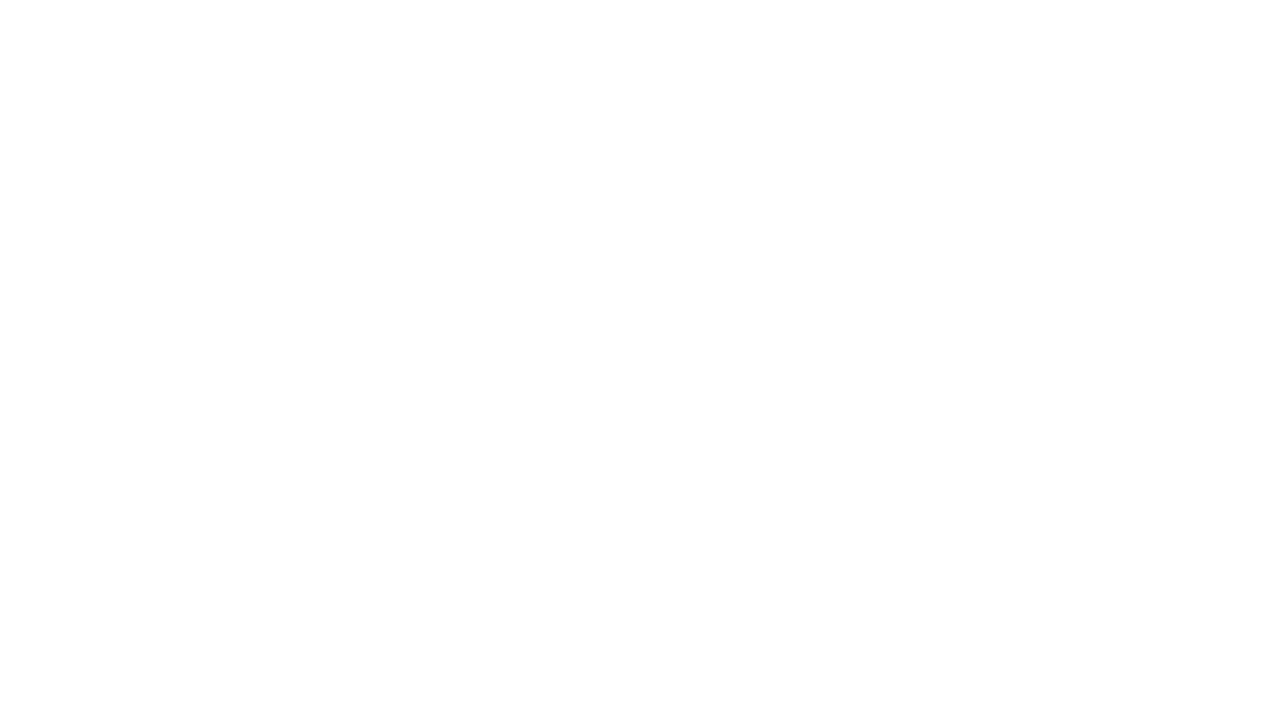
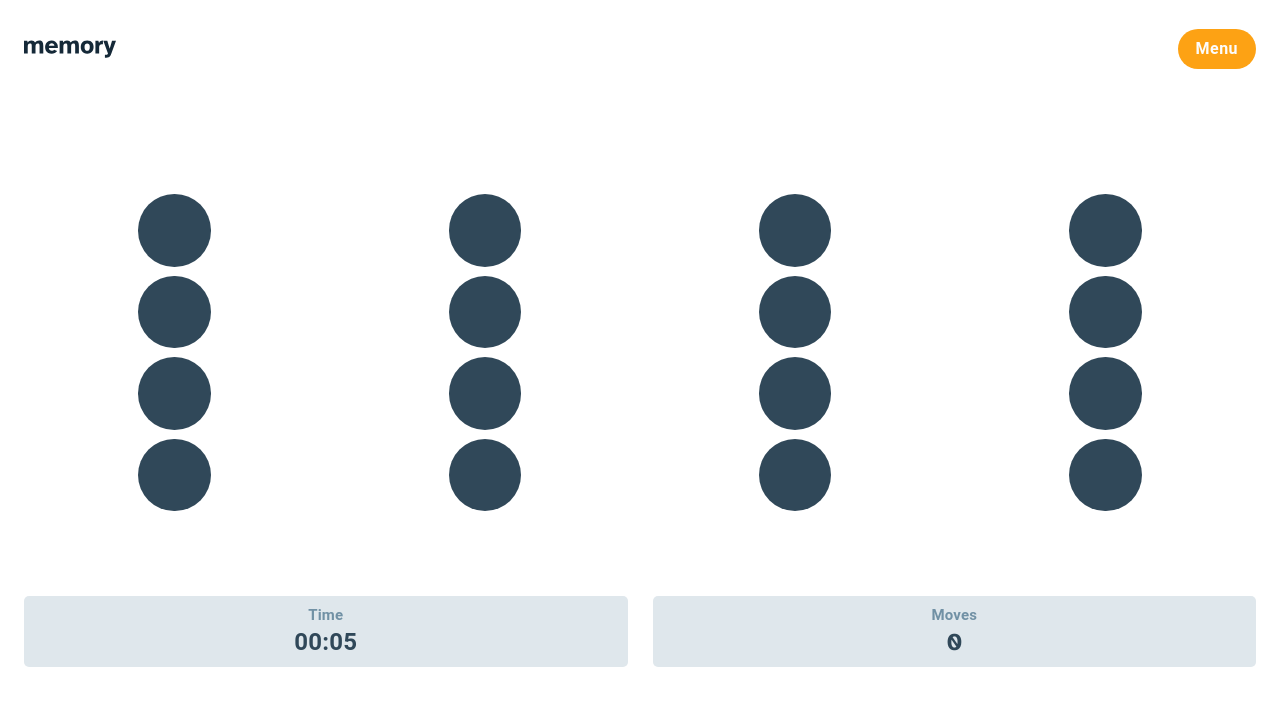
Before and after one commit to Zuzuu1992/Memory-Game, a React (Vite) app: page /game in a window 1280 px wide. Shown: the top 706 px of the page. Built offline with nearby package versions, Linux system fonts and the light colour scheme.

Commit message:
feat:work on timer

```diff
--- a/src/App.jsx
+++ b/src/App.jsx
@@ -57,36 +57,14 @@ function App() {
   const [choiceOne, setChoiceOne] = useState(null);
   const [choiceTwo, setChoiceTwo] = useState(null);
   const [isFlipped, setIsFlipped] = useState(true);
+  const [disabled, setDisabled] = useState(false);
 
   // console.log("selectedTheme:", selectedTheme);
   // console.log("selectedGridSize:", selectedGridSize);
   // console.log("selectedPlayers:", selectedPlayers);
-  console.log(choiceOne, choiceTwo);
+  // console.log(choiceOne, choiceTwo);
 
-  //shuffle Circles
-  // const shuffleCircles = () => {
-  //   const shuffledCircles = [...circleImages, ...circleImages]
-  //     .sort(() => Math.random() - 0.5)
-  //     // .slice(0, 8)
-  //     .map((circle) => ({ ...circle, id: Math.random() }));
-  //   setCircles(shuffledCircles);
-  //   setTurns(0);
-  // };
-
-  // const shuffleCircles = () => {
-  //   const shuffledCircles =
-  //     selectedTheme === "Numbers"
-  //       ? [...CircleNumbers, ...CircleNumbers]
-  //           .sort(() => Math.random() - 0.5)
-  //           .map((circle) => ({ ...circle, id: Math.random() }))
-  //       : [...circleImages, ...circleImages]
-  //           .sort(() => Math.random() - 0.5)
-  //           .map((circle) => ({ ...circle, id: Math.random() }));
-
-  //   setCircles(shuffledCircles);
-  //   setTurns(0);
-  // };
-
+  //shuffle circles
   const shuffleCircles = () => {
     const shuffledCircles =
       selectedTheme === "Numbers" && selectedGridSize === "6x6"
@@ -98,21 +76,13 @@ function App() {
             .sort(() => Math.random() - 0.5)
             .map((circle) => ({ ...circle, id: Math.random() }))
         : selectedTheme === "Numbers" && selectedGridSize === "4x4"
-        ? [...CircleNumbers, ...CircleNumbers]
+        ? [...CircleNumbers.slice(0, 8), ...CircleNumbers.slice(0, 8)]
             .sort(() => Math.random() - 0.5)
-            .slice(0, 8)
-            .flatMap((circle) => [
-              { ...circle, id: Math.random() },
-              { ...circle, id: Math.random() },
-            ])
+            .map((circle) => ({ ...circle, id: Math.random() }))
         : selectedTheme === "Icons" && selectedGridSize === "4x4"
-        ? [...circleImages, ...circleImages]
+        ? [...circleImages.slice(0, 8), ...circleImages.slice(0, 8)]
             .sort(() => Math.random() - 0.5)
-            .slice(0, 8)
-            .flatMap((circle) => [
-              { ...circle, id: Math.random() },
-              { ...circle, id: Math.random() },
-            ])
+            .map((circle) => ({ ...circle, id: Math.random() }))
         : null;
 
     setCircles(shuffledCircles);
@@ -140,6 +110,8 @@ function App() {
 
   useEffect(() => {
     if (choiceOne && choiceTwo) {
+      setDisabled(true);
+      // console.log(disabled);
       const isMatched =
         selectedTheme === "Numbers"
           ? choiceOne.position === choiceTwo.position
@@ -178,14 +150,21 @@ function App() {
     }
   }, [choiceOne, choiceTwo, selectedTheme]);
 
-  console.log(circles);
+  // console.log(circles);
 
   // reset choices and increase turn
   const resetTurn = () => {
     setChoiceOne(null);
     setChoiceTwo(null);
     setTurns((prevTurns) => prevTurns + 1);
+    setDisabled(false);
   };
+
+  //start a new game automatically
+  useEffect(() => {
+    shuffleCircles();
+  }, []);
+
   return (
     <Router>
       <>
@@ -224,6 +203,7 @@ function App() {
                 handleChoice={handleChoice}
                 isFlipped={isFlipped}
                 setIsFlipped={setIsFlipped}
+                disabled={disabled}
               />
             }
           />
--- a/src/Pages/Game.jsx
+++ b/src/Pages/Game.jsx
@@ -1,31 +1,82 @@
 import { styled } from "@mui/system";
 import React from "react";
-import { Box as MuiBox } from "@mui/material";
+import {
+  Box,
+  Box as MuiBox,
+  Button,
+  Button as MuiButton,
+  Stack,
+  Typography as MuiTypography,
+} from "@mui/material";
 import SingleCircleIcon from "../components/SingleCircleIcon";
 import SingleCircleNumber from "../components/SingleCircleNumber";
-
-const GridBox = styled(MuiBox)(`
-  margin-top: 40px;
-  display: grid;
-  grid-template-columns: repeat(6, 1fr);
-  column-gap: 9.12px;
-  row-gap: 9.12px;
-`);
+import Logo2 from "/assets/logo2.svg";
+import { useState, useEffect, useRef } from "react";
+import Timer from "../components/Timer";
 
 export const Game = ({
   selectedTheme,
   selectedGridSize,
   selectedPlayers,
+  turns,
   circles,
   handleChoice,
   choiceOne,
   choiceTwo,
+  disabled,
 }) => {
-  console.log(selectedTheme);
-  console.log(selectedGridSize);
-  console.log(selectedPlayers);
+  // console.log(selectedTheme);
+  // console.log(selectedGridSize);
+  // console.log(selectedPlayers);
+
+  const [show, setShow] = useState(false);
+  const menuRef = useRef(null);
+
+  const handleMenuClick = () => {
+    setShow(true);
+  };
+
+  const handleClickOutside = (event) => {
+    if (
+      menuRef.current &&
+      !menuRef.current.contains(event.target) &&
+      !menuRef.current.previousSibling.contains(event.target)
+    ) {
+      setShow(false);
+    }
+  };
+
+  useEffect(() => {
+    document.addEventListener("mousedown", handleClickOutside);
+
+    return () => {
+      document.removeEventListener("mousedown", handleClickOutside);
+    };
+  }, []);
+
   return (
     <>
+      <WrapperBox show={show ? "false" : undefined}>
+        <Header>
+          <img src={Logo2} style={{ width: "92px" }} />
+          <Box sx={{ position: "relative" }}>
+            <MenuButton
+              onClick={handleMenuClick}
+              show={show ? "false" : undefined}
+            >
+              Menu
+            </MenuButton>
+            {show && (
+              <div ref={menuRef}>
+                <MenuBox>
+                  <ResetButton>Restart</ResetButton>
+                  <ResetButton>New Game</ResetButton>
+                  <ResetButton>Resume Game</ResetButton>
+                </MenuBox>
+              </div>
+            )}
+          </Box>
+        </Header>
         {selectedTheme === "Icons" &&
           selectedGridSize === "6x6" &&
           selectedPlayers === "1" && (
@@ -36,11 +87,14 @@ export const Game = ({
                   circle={circle}
                   handleChoice={handleChoice}
                   isFlipped={
-                  circle === choiceOne || circle === choiceTwo || circle.clicked
+                    circle === choiceOne ||
+                    circle === choiceTwo ||
+                    circle.clicked
                   }
                   selectedTheme={selectedTheme}
                   selectedPlayers={selectedPlayers}
                   selectedGridSize={selectedGridSize}
+                  disabled={disabled}
                 />
               ))}
             </GridBox>
@@ -55,11 +109,14 @@ export const Game = ({
                   circle={circle}
                   handleChoice={handleChoice}
                   isFlipped={
-                  circle === choiceOne || circle === choiceTwo || circle.clicked
+                    circle === choiceOne ||
+                    circle === choiceTwo ||
+                    circle.clicked
                   }
                   selectedTheme={selectedTheme}
                   selectedPlayers={selectedPlayers}
                   selectedGridSize={selectedGridSize}
+                  disabled={disabled}
                 />
               ))}
             </GridBox>
@@ -78,11 +135,14 @@ export const Game = ({
                   circle={circle}
                   handleChoice={handleChoice}
                   isFlipped={
-                  circle === choiceOne || circle === choiceTwo || circle.clicked
+                    circle === choiceOne ||
+                    circle === choiceTwo ||
+                    circle.clicked
                   }
                   selectedTheme={selectedTheme}
                   selectedPlayers={selectedPlayers}
                   selectedGridSize={selectedGridSize}
+                  disabled={disabled}
                 />
               ))}
             </GridBox>
@@ -101,15 +161,156 @@ export const Game = ({
                   circle={circle}
                   handleChoice={handleChoice}
                   isFlipped={
-                  circle === choiceOne || circle === choiceTwo || circle.clicked
+                    circle === choiceOne ||
+                    circle === choiceTwo ||
+                    circle.clicked
                   }
                   selectedTheme={selectedTheme}
                   selectedPlayers={selectedPlayers}
                   selectedGridSize={selectedGridSize}
+                  disabled={disabled}
                 />
               ))}
             </GridBox>
           )}
+        <Footer>
+          <SideBox>
+            <BoxTM>Time</BoxTM>
+            <Timer>8</Timer>
+          </SideBox>
+          <SideBox>
+            <BoxTM>Moves</BoxTM>
+            <BoxValue>{turns}</BoxValue>
+          </SideBox>
+        </Footer>
+      </WrapperBox>
     </>
   );
 };
+
+const WrapperBox = styled(MuiBox)(
+  ({ show }) => `
+  display: flex;
+  flex-direction: column;
+  row-gap: 85px;
+  padding-top: 29px;
+  padding-bottom: 24px;
+  padding-left: 24px;
+  padding-right: 24px;
+  position: relative;
+  height:100vh;
+
+  &::before {
+    content: "";
+    position: absolute;
+    top: 0;
+    left: 0;
+    width: 100%;
+    height: 100%;
+    background-color: rgba(0, 0, 0, 0.4);
+    z-index: 1;
+    display: ${show ? "block" : "none"};
+    pointer-events: ${show ? "auto" : "none"};
+  }
+`
+);
+
+const MenuButton = styled(MuiButton)(`
+background-color: #FDA214;
+padding-top:10px;
+padding-bottom:10px;
+padding-left:18px;
+padding-right:18px;
+font-weight: 700;
+font-size: 16px;
+line-height: 20px;
+color: #FCFCFC;
+border-radius:26px;
+text-transform:none;
+&:focus {
+    background-color: #fda214;
+    outline: none;
+  }
+`);
+
+const MenuBox = styled(MuiBox)(`
+  position:absolute;
+  top:235px;
+  right:0;
+  width:327px;
+  display:flex;
+  flex-direction:column;
+  align-items:center;
+  justify-content:center;
+  row-gap:16px;
+  background-color:#F2F2F2;
+  padding:24px;
+  border-radius:10px;
+  z-index:2;
+`);
+
+const ResetButton = styled(MuiButton)(`
+  background-color:#DFE7EC;
+  border-radius:26px;
+  font-weight: 700;
+  font-size: 18px;
+  line-height: 22px;
+  color: #304859;
+  text-transform:none;
+  width:100%;
+  padding-top:12px;
+  padding-bottom:14px;
+
+`);
+
+const GridBox = styled(MuiBox)(`
+  margin-top: 40px;
+  display: grid;
+  grid-template-columns: repeat(6, 1fr);
+  column-gap: 9.12px;
+  row-gap: 9.12px;
+`);
+
+const Header = styled(MuiBox)(`
+  display:flex;
+  flex-direction:row;
+  align-items:center;
+  justify-content:space-between;
+`);
+
+const Footer = styled(MuiBox)(`
+  display:flex;
+  flex-direction:row;
+  align-items:center;
+  justify-content:space-between;
+  column-gap:25px;
+`);
+
+const SideBox = styled(MuiBox)(`
+ background-color:#DFE7EC;
+ border-radius:5px;
+ padding-top:10px;
+ padding-bottom:10px;
+ display:flex;
+ flex-direction:column;
+ align-items:center;
+ justify-content:center;
+ row-gap:2px;
+ width:100%;
+`);
+
+const BoxTM = styled(MuiTypography)(`
+ font-weight: 700;
+ font-size: 15px;
+ line-height: 19px;
+ color: #7191A5;
+`);
+
+const BoxValue = styled(MuiBox)(`
+ font-style: normal;
+ font-weight: 700;
+ font-size: 24px;
+ line-height: 30px;
+ text-align: center;
+ color: #304859;
+`);
--- a/src/components/SingleCircleIcon.jsx
+++ b/src/components/SingleCircleIcon.jsx
@@ -8,9 +8,12 @@ function SingleCircleIcon({
   selectedTheme,
   selectedGridSize,
   selectedPlayers,
+  disabled,
 }) {
   const handleCircleClick = () => {
-    handleChoice(circle);
+    if (!disabled) {
+      handleChoice(circle);
+    }
   };
 
   return (
--- /dev/null
+++ b/src/components/Timer.jsx
@@ -0,0 +1,61 @@
+import { Box, Typography as MuiTypography } from "@mui/material";
+import { styled } from "@mui/system";
+import React, { useEffect } from "react";
+import { useState } from "react";
+
+const Timer = () => {
+  const [time, setTime] = useState(0);
+  const [isActive, setIsActive] = useState(true);
+
+  useEffect(() => {
+    let interval = null;
+
+    if (isActive) {
+      interval = setInterval(() => {
+        setTime((prevTime) => prevTime + 1);
+      }, 1000);
+    } else {
+      clearInterval(interval);
+    }
+
+    return () => clearInterval(interval);
+  }, [isActive]);
+
+  const handleGameOver = () => {
+    setIsActive(false);
+  };
+
+  useEffect(() => {
+    // You can start the timer when the game is loaded
+    // by setting isActive to true here
+    setIsActive(true);
+
+    // Remember to stop the timer when the game is over
+    // by calling handleGameOver()
+    return () => handleGameOver();
+  }, []);
+
+  const formatTime = (timeInSeconds) => {
+    const minutes = Math.floor(timeInSeconds / 60)
+      .toString()
+      .padStart(2, "0");
+    const seconds = (timeInSeconds % 60).toString().padStart(2, "0");
+    return `${minutes}:${seconds}`;
+  };
+
+  return (
+    <Box>
+      <TimerTypo> {formatTime(time)}</TimerTypo>
+    </Box>
+  );
+};
+
+export default Timer;
+
+const TimerTypo = styled(MuiTypography)(`
+ font-weight: 700;
+ font-size: 24px;
+ line-height: 30px;
+ text-align: center;
+ color: #304859;
+`);
```
Also changed, not shown: public/assets/logo2.svg (added). Lines whose indentation alone changed are shown as unchanged.
